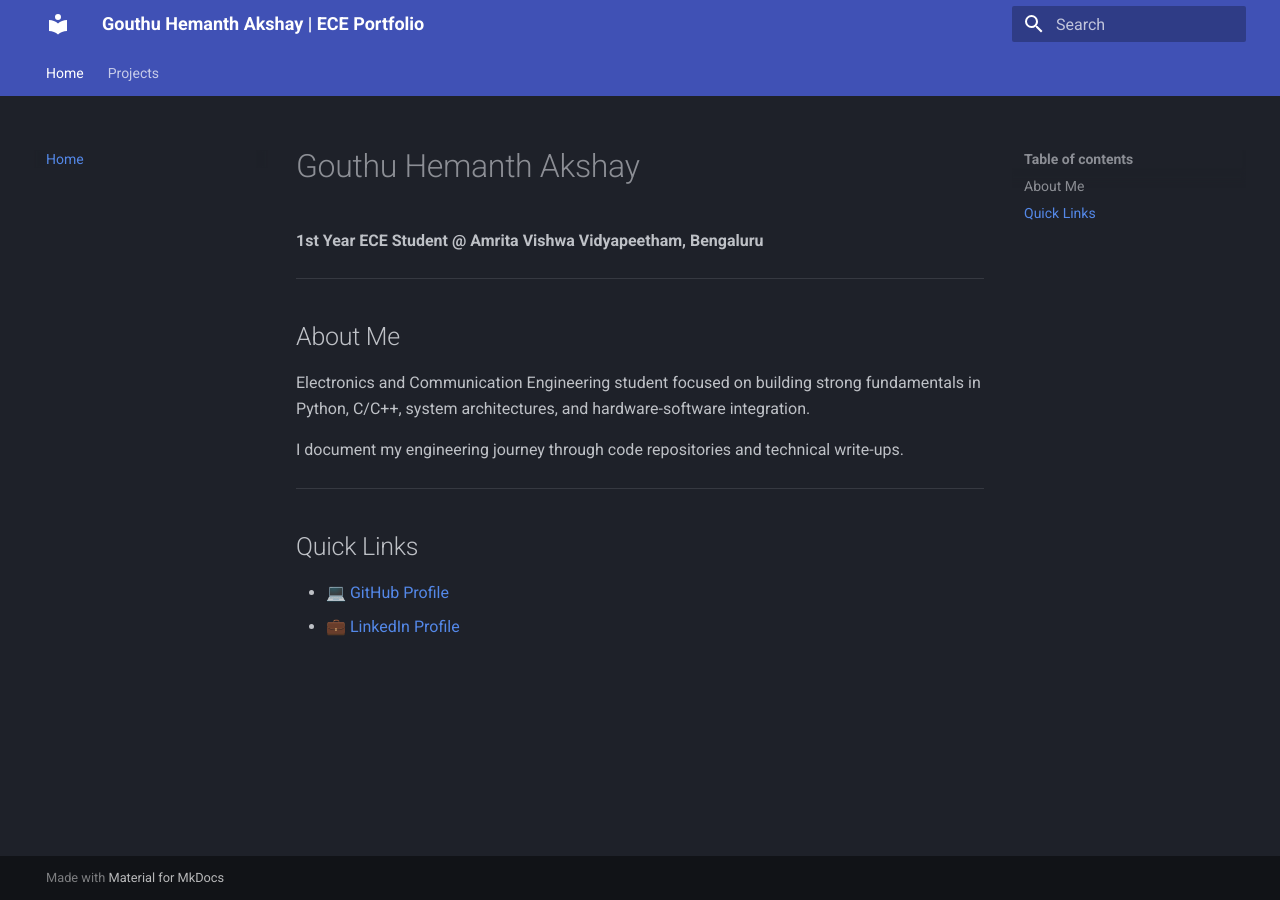
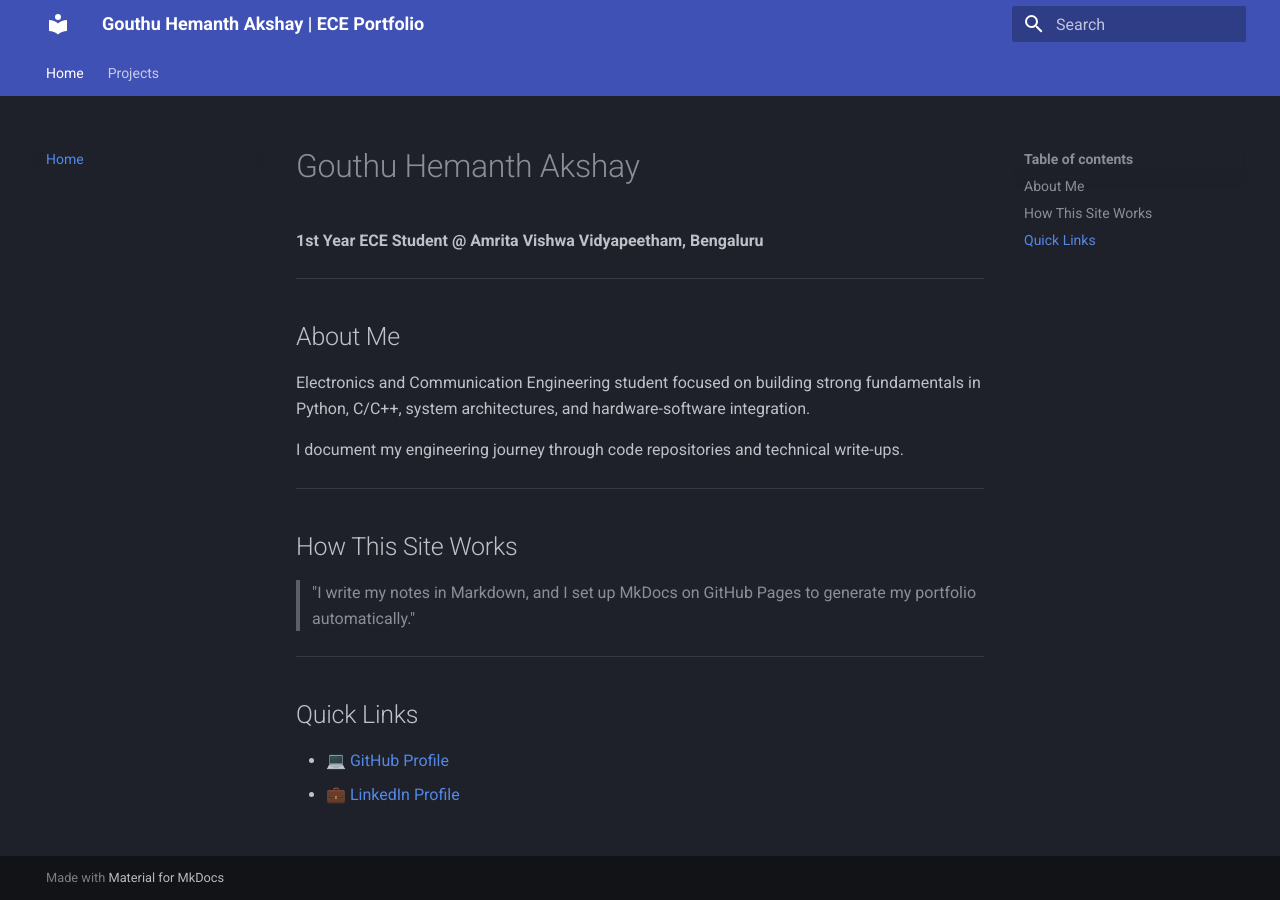
Before and after one commit to GHemanthAkshay/GHemanthAkshay.github.io, an MkDocs documentation site: the page built from docs/index.md, in a window 1280 px wide. Built offline with MkDocs 1.6.1 and Material for MkDocs 9.7.7, drawn with Linux system fonts in a browser that asks for light colours.

Commit message:
Add 'How This Site Works' section to index.md
Added a section explaining how the site works.

```diff
--- a/docs/index.md
+++ b/docs/index.md
@@ -11,6 +11,11 @@
 
 ---
 
+## How This Site Works
+> "I write my notes in Markdown, and I set up MkDocs on GitHub Pages to generate my portfolio automatically."
+
+---
+
 ## Quick Links
 * 💻 [GitHub Profile](https://github.com/GHemanthAkshay)
 * 💼 [LinkedIn Profile](https://www.linkedin.com/in/hemanth-akshay-g/)
```
